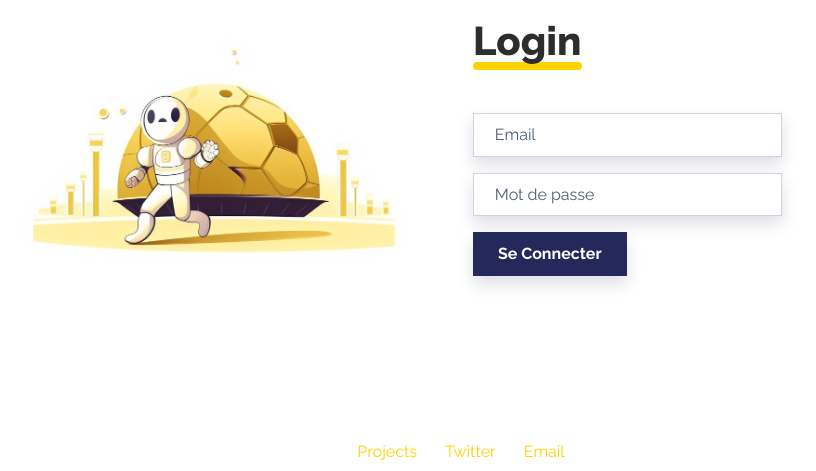
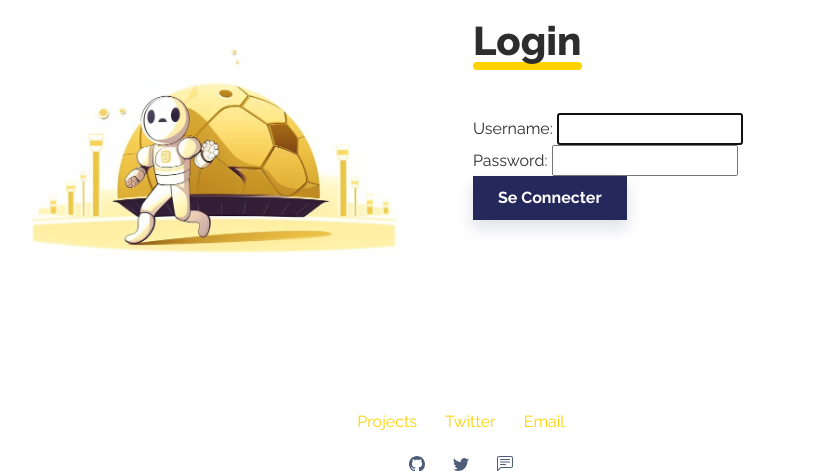
Before and after one commit to AnTerZz/tournois-antoine-rieuneau, a Django app: page /accounts/login/ in a window 1280 px wide. Shown: the part 127-598 px from the top of the page, without its empty margins (179-995 px from the left). Run offline with Django 4.2, Linux system fonts and the light colour scheme; some libraries are stand-ins or nearby versions.

Commit message:
Working login system using the generic views

```diff
--- a/tournois/FinalWhistle/templates/registration/login.html
+++ b/tournois/FinalWhistle/templates/registration/login.html
@@ -19,7 +19,13 @@
                     <li class="nav-item"><a class="nav-link" href="{% url 'FinalWhistle:index' %}">Tournois</a></li>
                     <li class="nav-item"><a class="nav-link" href="matchs.html">Matchs</a></li>
                     <li class="nav-item"><a class="nav-link" href="teams.html">Equipes</a></li>
-                </ul><a class="btn btn-primary shadow" role="button" href="{% url 'login' %}">Connexion</a>
+                </ul>
+                {% if user.is_authenticated %}
+                    <!--{{ user.username }}!-->
+                    <a class="btn btn-outline-primary shadow" role="button" href="{% url 'logout' %}?next={% url 'FinalWhistle:index' %}">Déconnexion</a>
+                {% else %}
+                    <a class="btn btn-primary shadow" role="button" href="{% url 'login' %}?next={% url 'FinalWhistle:index' %}">Connexion</a>
+                {% endif %}
             </div>
         </div>
     </nav>
@@ -31,8 +37,9 @@
                     <h2 class="display-6 fw-bold mb-5"><span class="underline pb-1"><strong>Login</strong><br></span></h2>
                     <form method="post" action="{% url 'login' %}">
                         {% csrf_token %}
-                        <div class="mb-3"><input class="shadow form-control" type="email" name="email" placeholder="Email"></div>
-                        <div class="mb-3"><input class="shadow form-control" type="password" name="password" placeholder="Mot de passe"></div>
+                        {{form}}
+                        <!--- div class="mb-3"><input class="shadow form-control" type="email" name="username" placeholder="Nom d'Utilisateur"></div>
+                        <div class="mb-3"><input class="shadow form-control" type="password" name="password" placeholder="Mot de passe"></div> -->
                         <div class="mb-5"><button class="btn btn-primary shadow" type="submit">Se Connecter</button></div>
                         <input type="hidden" name="next" value="{{ next }}">
                         <p class="text-muted"></p>
--- a/tournois/tournois/settings.py
+++ b/tournois/tournois/settings.py
@@ -124,4 +124,4 @@ STATIC_URL = 'static/'
 DEFAULT_AUTO_FIELD = 'django.db.models.BigAutoField'
 
 LOGIN_REDIRECT_URL = 'FinalWhistle/index'
-LOGOUT_REDIRECT_URL = 'index'
+LOGOUT_REDIRECT_URL = 'FinalWhistle/index'
```
Also changed, not shown: tournois/FinalWhistle/templates/FinalWhistle/index.html (+7 -1 lines), 1 other file.
